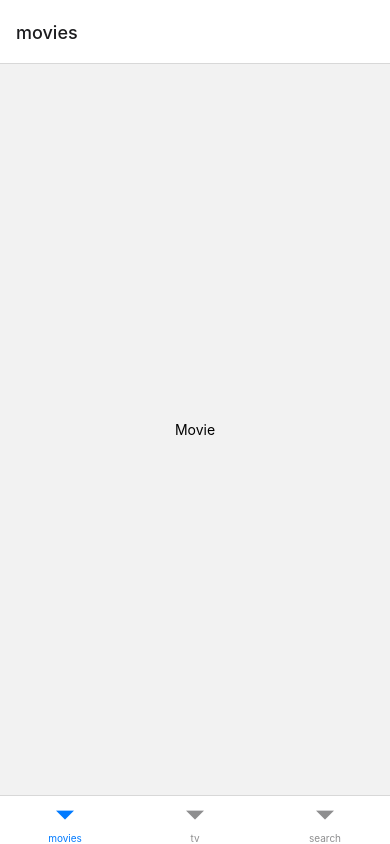
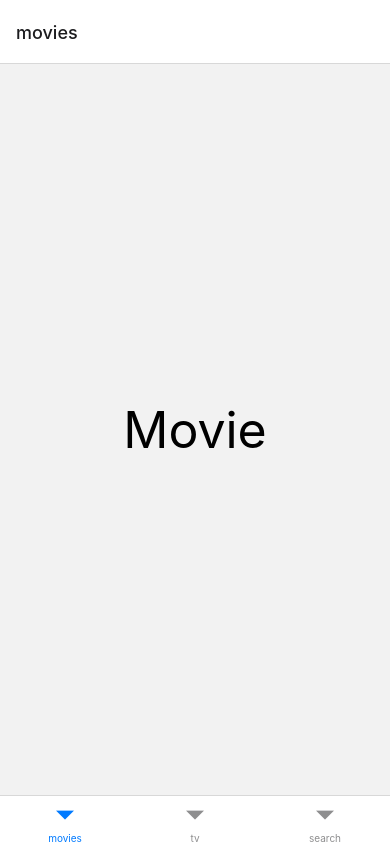
Before and after one commit to Somniumry/RN_basic, a React Native app: screen /movies in a window 390 px wide. Built offline with nearby package versions, Linux system fonts and the light colour scheme.

Commit message:
네비게이션->네비게이션 이동 및 Stack+Tab 네비게이션 렌더링

```diff
--- a/navigation/Root.js
+++ b/navigation/Root.js
@@ -8,6 +8,7 @@ const Nav = createNativeStackNavigator();
 const Root = () => {
     return (
         <Nav.Navigator screenOptions={{ headerShown: false }}>
+            {/* Tab, Stack 위치에 따라 처음 렌더되는 화면이 달라짐 */}
             <Nav.Screen name="Tab" component={Tabs} />
             <Nav.Screen name="Stack" component={Stacks} />
         </Nav.Navigator>
--- a/screens/Movie.js
+++ b/screens/Movie.js
@@ -1,12 +1,17 @@
 import React from "react";
-import { View, Text } from "react-native";
+import { TouchableOpacity, Text } from "react-native";
 
-const Movie = () => {
+const Movie = ({ navigation: { navigate } }) => {
     return (
-        <View style={{flex: 1, justifyContent: "center", alignItems: "center"}}>
-            <Text>Movie</Text>
-        </View>
+        <TouchableOpacity
+            onPress={() => navigate('Stack', {screen: "One"})}
+            style={{ flex: 1, justifyContent: "center", alignItems: "center" }}>
+            <Text style={{ color: "black", fontSize: 50 }}>Movie</Text>
+        </TouchableOpacity>
     )
 }
 
 export default Movie;
+
+// 현재 Movie라는 텍스트를 TouchableOpacity로 감싸서 글자 터치 가능
+// 네비게이션 -> 네비게이션 이동 시 이동하려는 네비게이터 이름과, 스크린 이름을 명시한다.  navigate('Stack', {screen: "One"})
```
